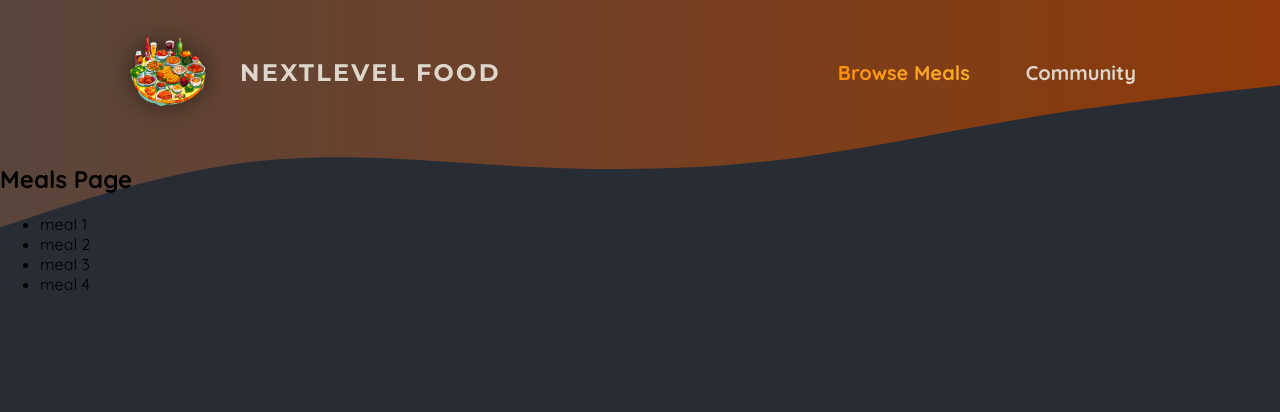
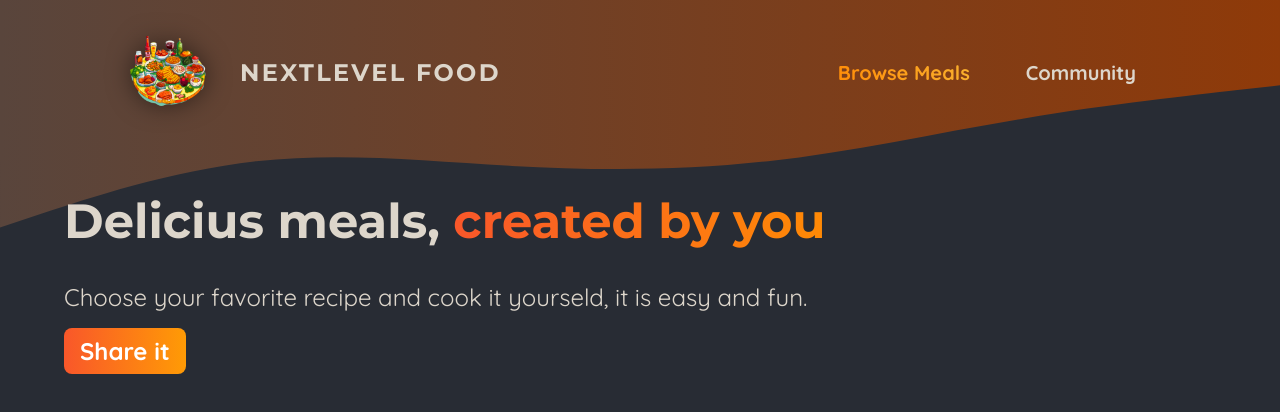
Before and after one commit to GiorgiGvasalia/foodies-next-app, a Next.js app: page /meals in a window 1280 px wide. Shown: the top 412 px of the page. Built offline with nearby package versions, Linux system fonts and the light colour scheme.

Commit message:
added meals browsing page

```diff
--- a/app/meals/page.js
+++ b/app/meals/page.js
@@ -1,13 +1,22 @@
 import Link from "next/link";
+import styles from './page.module.css'
+import MealsGrid from "@/components/meals/meals-grid";
 
 export default function MealsPage() {
-    return <>
-        <h2>Meals Page</h2>
-        <ul>
-            <li>meal 1</li>
-            <li>meal 2</li>
-            <li>meal 3</li>
-            <li>meal 4</li>
-        </ul>
-    </>
+    return (
+        <>
+            <header className={styles.header}>
+                <h1>Delicius meals, <span className={styles.highlight}> created by you</span></h1>
+            <p>Choose your favorite recipe and cook it yourseld, it is easy and fun.</p>
+            <p className={styles.cta}>
+                <Link href='/meals/share'>
+                    Share it
+                </Link>
+            </p>
+            </header>
+            <main className={styles.main}>
+                <MealsGrid meals={[]}/>
+            </main>
+        </>
+    )
 }
--- /dev/null
+++ b/app/meals/page.module.css
@@ -0,0 +1,51 @@
+.header {
+    gap: 3rem;
+    margin: 3rem auto 5rem auto;
+    width: 90%;
+    max-width: 75rem;
+    color: #ddd6cb;
+    font-size: 1.5rem;
+  }
+
+  .header h1 {
+    font-family: 'Montserrat', sans-serif;
+  }
+
+  .highlight {
+    background: linear-gradient(90deg, #f9572a, #ff8a05);
+    background-clip: text;
+    -webkit-background-clip: text;
+    -webkit-text-fill-color: transparent;
+  }
+
+  .header p {
+    margin: 0;
+  }
+
+  .cta a {
+    display: inline-block;
+    margin-top: 1rem;
+    padding: 0.5rem 1rem;
+    border-radius: 0.5rem;
+    background: linear-gradient(90deg, #f9572a, #ff9b05);
+    color: #ffffff;
+    font-weight: bold;
+    text-decoration: none;
+  }
+
+  .loading {
+    text-align: center;
+    animation: loading 1.2s ease-in-out infinite;
+  }
+
+  @keyframes loading {
+    0% {
+      color: #e9e9e9;
+    }
+    50% {
+      color: #b89b84;
+    }
+    100% {
+      color: #e9e9e9;
+    }
+  }
--- /dev/null
+++ b/components/meals/meal-item.js
@@ -0,0 +1,26 @@
+import Link from 'next/link';
+import Image from 'next/image';
+
+import classes from './meal-item.module.css';
+
+export default function MealItem({ title, slug, image, summary, creator }) {
+  return (
+    <article className={classes.meal}>
+      <header>
+        <div className={classes.image}>
+          <Image src={image} alt={title} fill />
+        </div>
+        <div className={classes.headerText}>
+          <h2>{title}</h2>
+          <p>by {creator}</p>
+        </div>
+      </header>
+      <div className={classes.content}>
+        <p className={classes.summary}>{summary}</p>
+        <div className={classes.actions}>
+          <Link href={`/meals/${slug}`}>View Details</Link>
+        </div>
+      </div>
+    </article>
+  );
+}
--- /dev/null
+++ b/components/meals/meal-item.module.css
@@ -0,0 +1,75 @@
+.meal {
+    display: flex;
+    flex-direction: column;
+    justify-content: space-between;
+    height: 100%;
+    border-radius: 4px;
+    box-shadow: 0 0 12px rgba(0, 0, 0, 0.3);
+    overflow: hidden;
+    transition: all 0.3s ease-in-out;
+    color: #ddd6cb;
+    background: linear-gradient(90deg, #2c1e19, #25200f);
+  }
+
+  .headerText {
+    padding: 0.5rem 1rem 0 1rem;
+  }
+
+  .headerText h2 {
+    margin: 0;
+    font-size: 1.5rem;
+    font-family: 'Montserrat', sans-serif;
+  }
+
+  .headerText p {
+    font-size: 0.75rem;
+    color: #cfa69b;
+    font-style: italic;
+  }
+
+  .meal h2,
+  .meal p {
+    margin: 0;
+  }
+
+  .image {
+    position: relative;
+    height: 15rem;
+  }
+
+  .meal img {
+    object-fit: cover;
+  }
+
+  .content {
+    display: flex;
+    flex-direction: column;
+    justify-content: space-between;
+    height: 100%;
+  }
+
+  .summary {
+    padding: 1rem 1rem 0 1rem;
+  }
+
+  .actions {
+    padding: 1rem;
+    text-align: right;
+  }
+
+  .actions a {
+    display: inline-block;
+    margin-top: 1rem;
+    padding: 0.5rem 1rem;
+    border-radius: 0.5rem;
+    background: linear-gradient(90deg, #f9572a, #ff9b05);
+    color: #ffffff;
+    font-weight: bold;
+    text-decoration: none;
+  }
+
+  .actions a:hover,
+  .actions a:active {
+    background: linear-gradient(90deg, #fd4715, #f9b241);
+    box-shadow: 0 0 12px rgba(242, 100, 18, 0.8);
+  }
--- /dev/null
+++ b/components/meals/meals-grid.js
@@ -0,0 +1,18 @@
+import MealItem from './meal-item'
+import styles from './meals-grid.module.css'
+
+export default function MealsGrid({ meals }) {
+    return (
+        <>
+        <ul className={styles.meals}>
+
+            {meals.map(( meal ) => {
+                <li key={meal.id}>
+                    <MealItem {...meals}/>
+                </li>
+            })}
+
+        </ul>
+        </>
+    )
+}
--- /dev/null
+++ b/components/meals/meals-grid.module.css
@@ -0,0 +1,10 @@
+.meals {
+    width: 90%;
+    max-width: 90rem;
+    display: grid;
+    grid-template-columns: repeat(auto-fill, minmax(20rem, 1fr));
+    grid-gap: 5rem;
+    margin: 2rem auto;
+    list-style: none;
+    padding: 0;
+  }
```
